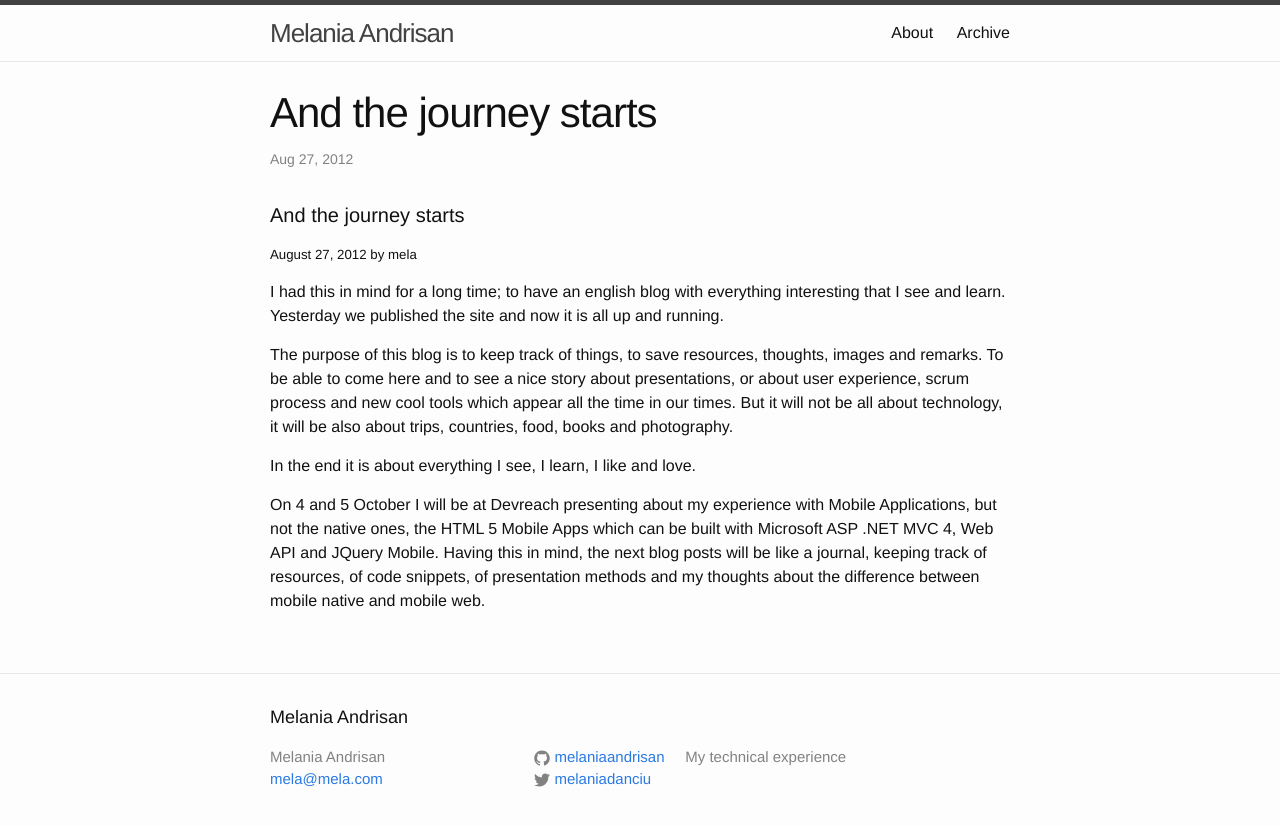
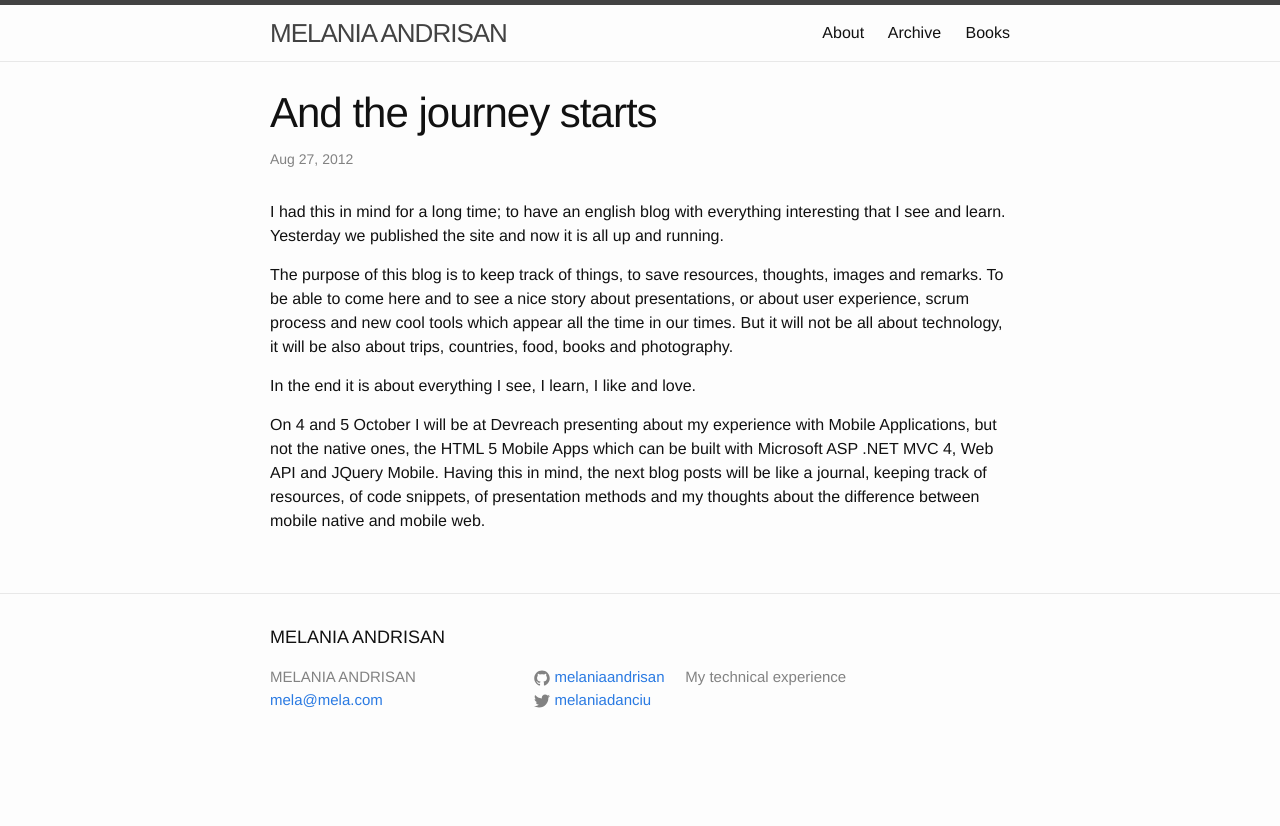
Before and after one commit to melaniaandrisan/melaniaandrisan.github.io, a Jekyll site: the page built from _posts/archive/2012-08-27-And-the-journey-starts.md, in a window 1280 px wide. Shown: the top 826 px of the page. Built offline with Jekyll 4.4.1, drawn with Linux system fonts in a browser that asks for light colours; comment, search, counter and statistics services are not loaded.

Commit message:
Updated archived posts

```diff
--- a/_config.yml
+++ b/_config.yml
@@ -6,7 +6,7 @@
 # 'jekyll serve'. If you change this file, please restart the server process.
 #
 # Site settings
-title: Melania Andrisan
+title: MELANIA ANDRISAN
 email: mela@mela.com
 description: > # this means to ignore newlines until "baseurl:"
   My technical experience
--- a/_posts/archive/2012-08-27-And-the-journey-starts.md
+++ b/_posts/archive/2012-08-27-And-the-journey-starts.md
@@ -6,10 +6,6 @@ categories: archive
 title: "And the journey starts"
 ---
 
-#### And the journey starts
-
-##### August 27, 2012 by mela
-
 I had this in mind for a long time; to have an english blog with everything interesting that I see and learn. Yesterday we published the site and now it is all up and running.
 
 The purpose of this blog is to keep track of things, to save resources, thoughts, images and remarks. To be able to come here and to see a nice story about presentations, or about user experience, scrum process  and new cool tools which appear all the time in our times. But it will not be all about technology, it will be also about trips, countries, food, books and photography.
```
Also changed, not shown: _posts/archive/2012-09-25-Single-Page-Application.md (+0 -5 lines), _posts/archive/2012-09-26-web-api.md (+0 -4 lines), _posts/archive/2014-02-09-think-different.md (+5 -14 lines), books.md (+7 -0 lines).
